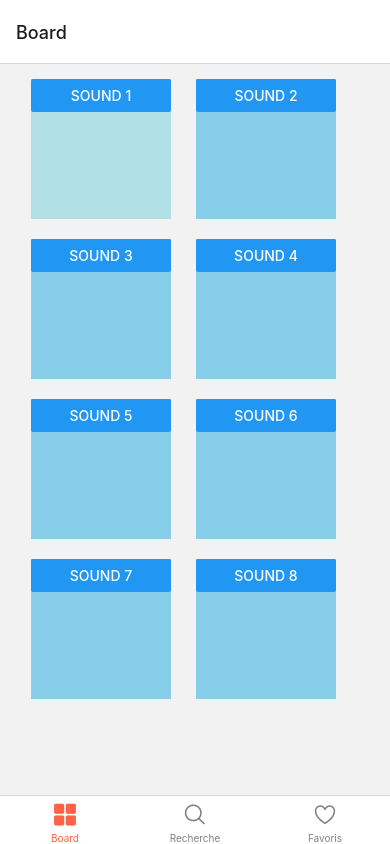
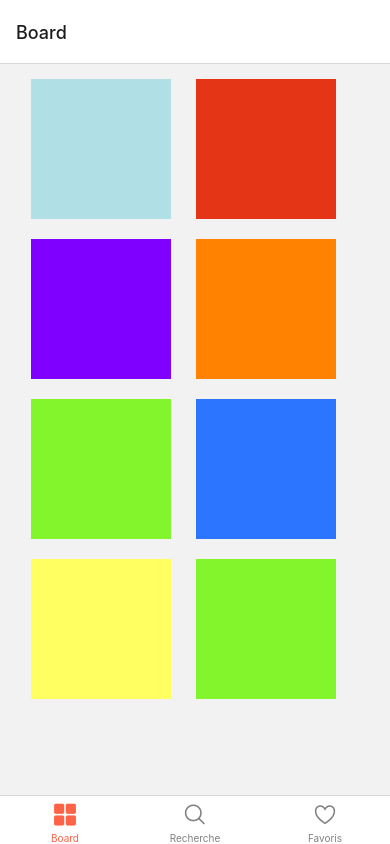
Before and after one commit to PaulMarechal/SoundBoardV2, a React Native app: screen /Board in a window 390 px wide. Built offline with nearby package versions, Linux system fonts and the light colour scheme.

Commit message:
Added TouchableOpacity on SoundBoard button & rename files

```diff
--- a/components/Search.js
+++ b/components/Search.js
@@ -1,6 +1,6 @@
 import React from 'react';
 import { View, Button, StyleSheet, TextInput, FlatList, Text, ActivityIndicator } from 'react-native';
-import SongItem from './SongItem'
+import SoundItem from './SoundItem'
 import { getSample } from '../API/searchApi'
 
 class Search extends React.Component {
@@ -45,7 +45,7 @@ class Search extends React.Component {
                         data={this.state.songs}
                         keyExtractor={(item) => item.trackId}
                         onEndReachedThreshold={0.25}
-                        renderItem={({ item }) => <SongItem song={item}  seeDetails={this.seeDetails} />}
+                        renderItem={({ item }) => <SoundItem song={item}  seeDetails={this.seeDetails} />}
                     />
                     ) : (
                     <View style={styles.indicator} >
--- a/components/SongBoard.js
+++ /dev/null
@@ -1,172 +0,0 @@
-import React from 'react';
-import { StyleSheet, FlatList, Button, TextInput, Text,Linking, View, Image, TouchableOpacity } from 'react-native';
-import { connect } from 'react-redux';
-import { useEffect, useState } from "react";
-import { Audio } from 'expo-av';
-
-
-export default function App() {
-    const [sound, setSound, ] = React.useState();
-
-    async function playSound() {
-        console.log('Loading Sound');
-
-        const { sound } = await Audio.Sound.createAsync(
-            require("../sounds/applause.mp3")
-        );
-        setSound(sound);
-
-        console.log('Playing Sound');
-        await sound.playAsync();
-    }
-
-    React.useEffect(() => {
-        return sound ? () => {
-            console.log('Unloading Sound');
-            sound.unloadAsync();
-        } : undefined;
-    }, [sound]);
-
-  return (
-    <View style={styles.container}>
-        <View style={styles.box1}>
-            <Button style={styles.buttonContainer1} title="Sound 1" onPress={() => playSound()} />
-        </View>
-        <View style={styles.box2}>
-            <Button style={styles.buttonContainer1} title="Sound 2" onPress={playSound} />
-        </View>
-        <View style={styles.box3}>
-            <Button style={styles.buttonContainer1} title="Sound 3" onPress={playSound} />
-        </View>
-        <View style={styles.box4}>
-            <Button style={styles.buttonContainer1} title="Sound 4" onPress={playSound} />
-        </View>
-        <View style={styles.box5}>
-            <Button style={styles.buttonContainer1} title="Sound 5" onPress={playSound} />
-        </View>
-        <View style={styles.box6}>
-            <Button style={styles.buttonContainer1} title="Sound 6" onPress={playSound} />
-        </View>
-        <View style={styles.box7}>
-            <Button style={styles.buttonContainer1} title="Sound 7" onPress={playSound} />
-        </View>
-        <View style={styles.box8}>
-            <Button style={styles.buttonContainer1} title="Sound 8" onPress={playSound} />
-        </View>
-    </View>
-
-
-  )
-}
-
-const styles = StyleSheet.create({
-
-    container: {
-        flex: 1,
-        marginHorizontal: 16,
-        width: 'auto'
-    },
-
-    box1: {
-        top: 15,
-        left: 15,
-        position: 'relative',
-        backgroundColor: "powderblue",
-        width: 140,
-        height: 140,
-    },
-
-    box2: {
-        top: -125,
-        left: 180,
-        position: 'relative',
-        backgroundColor: "skyblue",
-        width: 140,
-        height: 140,
-    },
-
-    box3: {
-        top: -105,
-        left: 15,
-        position: 'relative',
-        backgroundColor: "skyblue",
-        width: 140,
-        height: 140,
-    },
-
-    box4: {
-        top: -245,
-        left: 180,
-        position: 'relative',
-        backgroundColor: "skyblue",
-        width: 140,
-        height: 140,
-    },
-
-    box5: {
-        top: -225,
-        left: 15,
-        position: 'relative',
-        backgroundColor: "skyblue",
-        width: 140,
-        height: 140,
-    },
-
-    box6: {
-        top: -365,
-        left: 180,
-        position: 'relative',
-        backgroundColor: "skyblue",
-        width: 140,
-        height: 140,
-    },
-
-    box7: {
-        top: -345,
-        left: 15,
-        position: 'relative',
-        backgroundColor: "skyblue",
-        width: 140,
-        height: 140,
-    },
-
-    box8: {
-        top: -485,
-        left: 180,
-        position: 'relative',
-        backgroundColor: "skyblue",
-        width: 140,
-        height: 140,
-    },
-
-
-    containerRow: {
-        justifyContent: 'row',
-    },
-
-    buttonContainer: {
-        backgroundColor: '#f9f9f9',
-        justifyContent: 'center',
-        padding: 40,
-        margin: 10
-
-    },
-
-    buttonContainer1: {
-        flexDirection : 'row',
-        backgroundColor: '#ff0000',
-        padding: 10,
-        margin: 10
-
-    },
-
-    button: {
-        marginRight: 10,
-        marginLeft: 10,
-        backgroundColor: '#ff0000',
-        shadowColor: '#171717',
-        shadowOffset: {width: -2, height: 4},
-        shadowOpacity: 0.2,
-        shadowRadius: 3,
-    },
-})
--- /dev/null
+++ b/components/SoundBoard.js
@@ -0,0 +1,215 @@
+import React from 'react';
+import { StyleSheet, FlatList, Button, TextInput, Text,Linking, View, Image, TouchableOpacity } from 'react-native';
+import { connect } from 'react-redux';
+import { useEffect, useState } from "react";
+import { Audio } from 'expo-av';
+
+
+export default function App() {
+    const [sound, setSound, ] = React.useState();
+
+    const song1 = "https://cdn.freesound.org/previews/186/186942_2594536-hq.mp3"
+    const song2 = "https://cdn.freesound.org/previews/440/440931_9015615-hq.mp3"
+    const song3 = "https://cdn.freesound.org/previews/404/404543_5121236-hq.mp3"
+    const song4 = "https://cdn.freesound.org/previews/209/209943_3797507-hq.mp3"
+    const song5 = "https://cdn.freesound.org/previews/195/195041_3162775-hq.mp3"
+    const song6 = "https://cdn.freesound.org/previews/533/533095_2771755-hq.mp3"
+    const song7 = "https://cdn.freesound.org/previews/179/179946_3342732-hq.mp3"
+    const song8 = "https://cdn.freesound.org/previews/185/185078_3342732-hq.mp3"
+
+
+    async function playSound(song) {
+        console.log('Loading Sound');
+
+        const { sound } = await Audio.Sound.createAsync(
+            { uri:song},
+            { shouldPlay:true}
+        );
+        setSound(sound);
+
+        console.log('Playing Sound');
+        await sound.playAsync();
+    }
+
+    React.useEffect(() => {
+        return sound ? () => {
+            console.log('Unloading Sound');
+            sound.unloadAsync();
+        } : undefined;
+    }, [sound]);
+
+  return (
+    <View style={styles.container}>
+        {/* Song 1 | Bleu */}
+        <TouchableOpacity onPress={() => { playSound(song1) }} onLongPress={() => { playSound(song2) }}>
+            <View style={styles.box1}>
+                {/* <Button style={styles.buttonContainer1} title="Sound 1" onPress={() => playSound()} /> */}
+                {/* <TouchableOpacity onPress={() => { console.log("onPress") }} onLongPress={() => { console.log("onLongPress") }}></TouchableOpacity> */}
+            </View>
+        </TouchableOpacity>
+
+        {/* Song 2 | Red  */}
+        <TouchableOpacity onPress={() => { playSound(song2) }} onLongPress={() => { playSound(song2) }}>
+            <View style={styles.box2}>
+
+            </View>
+        </TouchableOpacity>
+
+        {/* Song 3 | Purple */}
+        <TouchableOpacity onPress={() => { playSound(song3) }} onLongPress={() => { playSound(song2) }}>
+            <View style={styles.box3}>
+
+            </View>
+        </TouchableOpacity>
+
+        {/* Song 4 |  Orange*/}
+        <TouchableOpacity onPress={() => { playSound(song4) }} onLongPress={() => { playSound(song2) }}>
+            <View style={styles.box4}>
+
+            </View>
+        </TouchableOpacity>
+
+        {/* Song 5 | Green */}
+        <TouchableOpacity onPress={() => { playSound(song5) }} onLongPress={() => { playSound(song2) }}>
+            <View style={styles.box5}>
+
+            </View>
+        </TouchableOpacity>
+
+        {/* Song 6 | Bleu (darker) */}
+        <TouchableOpacity onPress={() => { playSound(song6) }} onLongPress={() => { playSound(song2) }}>
+            <View style={styles.box6}>
+
+            </View>
+        </TouchableOpacity>
+
+        {/* Song 7 | Yellow*/}
+        <TouchableOpacity onPress={() => { playSound(song7) }} onLongPress={() => { playSound(song2) }}>
+            <View style={styles.box7}>
+
+            </View>
+        </TouchableOpacity>
+
+        {/* Song 8 | Green (lighter) */}
+        <TouchableOpacity onPress={() => { playSound(song8) }} onLongPress={() => { playSound(song2) }}>
+            <View style={styles.box8}>
+
+            </View>
+        </TouchableOpacity>
+    </View>
+
+
+  )
+}
+
+const styles = StyleSheet.create({
+
+    container: {
+        flex: 1,
+        marginHorizontal: 16,
+        width: 'auto'
+    },
+
+    box1: {
+        top: 15,
+        left: 15,
+        position: 'relative',
+        backgroundColor: "powderblue",
+        width: 140,
+        height: 140,
+    },
+
+    box2: {
+        top: -125,
+        left: 180,
+        position: 'relative',
+        backgroundColor: "#e53517",
+        width: 140,
+        height: 140,
+    },
+
+    box3: {
+        top: -105,
+        left: 15,
+        position: 'relative',
+        backgroundColor: "#7f00ff",
+        width: 140,
+        height: 140,
+    },
+
+    box4: {
+        top: -245,
+        left: 180,
+        position: 'relative',
+        backgroundColor: "#ff8300",
+        width: 140,
+        height: 140,
+    },
+
+    box5: {
+        top: -225,
+        left: 15,
+        position: 'relative',
+        backgroundColor: "#83f52c",
+        width: 140,
+        height: 140,
+    },
+
+    box6: {
+        top: -365,
+        left: 180,
+        position: 'relative',
+        backgroundColor: "#2c75ff",
+        width: 140,
+        height: 140,
+    },
+
+    box7: {
+        top: -345,
+        left: 15,
+        position: 'relative',
+        backgroundColor: "#ffff62",
+        width: 140,
+        height: 140,
+    },
+
+    box8: {
+        top: -485,
+        left: 180,
+        position: 'relative',
+        backgroundColor: "#83F52C",
+        width: 140,
+        height: 140,
+    },
+
+
+    containerRow: {
+        justifyContent: 'row',
+    },
+
+    buttonContainer: {
+        backgroundColor: '#f9f9f9',
+        justifyContent: 'center',
+        padding: 40,
+        margin: 10
+
+    },
+
+    buttonContainer1: {
+        flexDirection : 'row',
+        backgroundColor: '#ff0000',
+        padding: 10,
+        margin: 10
+
+    },
+
+    button: {
+        marginRight: 10,
+        marginLeft: 10,
+        backgroundColor: '#ff0000',
+        shadowColor: '#171717',
+        shadowOffset: {width: -2, height: 4},
+        shadowOpacity: 0.2,
+        shadowRadius: 3,
+    },
+})
--- a/components/SongItem.js
+++ b/components/SoundItem.js
@@ -4,7 +4,7 @@ import { connect } from 'react-redux';
 import { Audio } from 'expo-av';
 
 
-function SongItem(props){
+function SoundItem(props){
     const {song, seeDetails } = props
     const [sound, setSound] = React.useState();
 
@@ -157,4 +157,4 @@ const styles = StyleSheet.create({
     }
 })
 
-export default SongItem
+export default SoundItem
```
Also changed, not shown: Navigation/Navigation.js (+4 -4 lines), components/AddSound.js (renamed from components/AddSong.js, +4 -12 lines).
